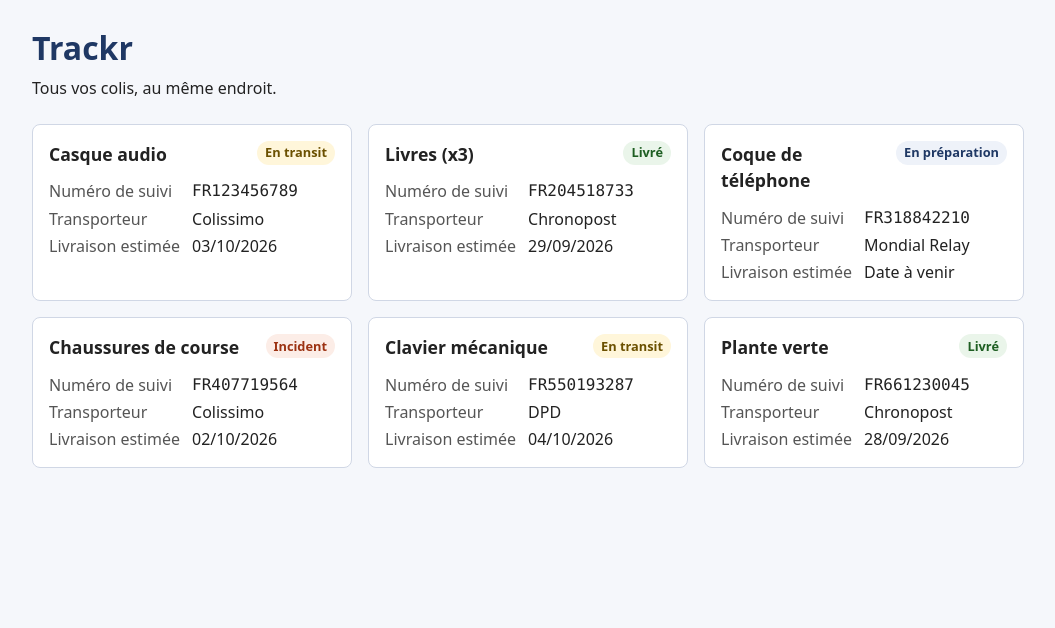
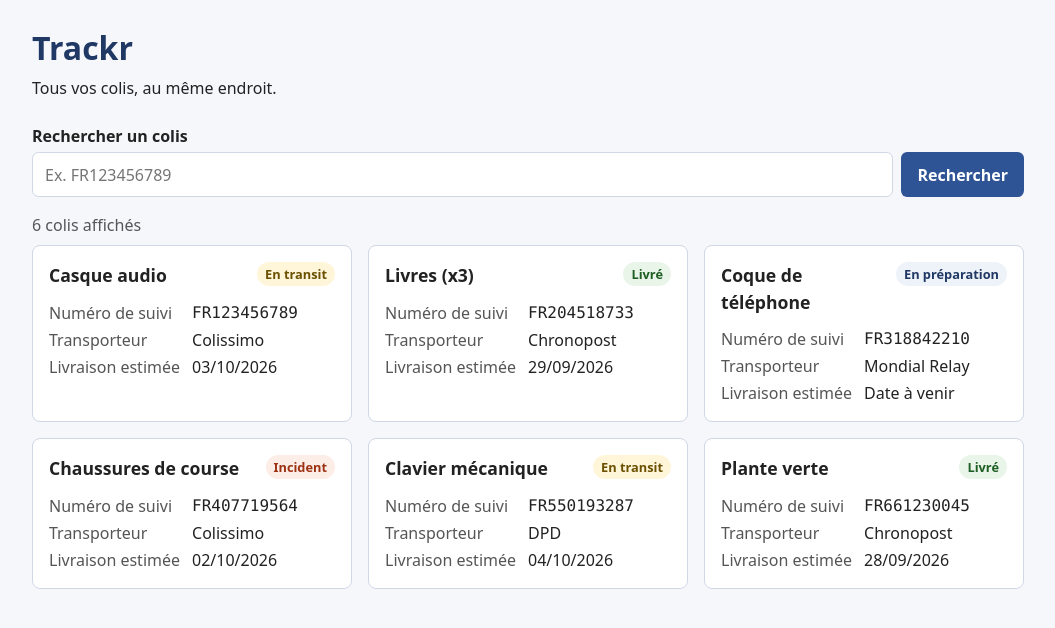
Before and after one commit to Mr-Moked/trackr-demo, a React (Vite) app: page / in a window 1280 px wide. Shown: the top 628 px of the page, without its empty margins (112-1167 px from the left). Built offline with nearby package versions, Linux system fonts and the light colour scheme.

Commit message:
feat: rechercher un colis par numéro de suivi (#3)

```diff
--- a/src/App.tsx
+++ b/src/App.tsx
@@ -1,7 +1,13 @@
+import { useState } from 'react'
 import { colisDemo } from './data/colis'
+import { rechercherColis } from './utils/recherche'
+import { BarreRecherche } from './components/BarreRecherche'
 import { ListeColis } from './components/ListeColis'
 
 export default function App() {
+  const [saisie, setSaisie] = useState('')
+  const resultats = rechercherColis(colisDemo, saisie)
+
   return (
     <div className="page">
       <header className="page__entete">
@@ -9,7 +15,11 @@ export default function App() {
         <p>Tous vos colis, au même endroit.</p>
       </header>
       <main>
-        <ListeColis colis={colisDemo} />
+        <BarreRecherche onRechercher={setSaisie} />
+        <p className="compteur" role="status">
+          {resultats.length} colis affiché{resultats.length > 1 ? 's' : ''}
+        </p>
+        <ListeColis colis={resultats} />
       </main>
     </div>
   )
--- /dev/null
+++ b/src/components/BarreRecherche.tsx
@@ -0,0 +1,30 @@
+import { useState, type FormEvent } from 'react'
+
+interface Props {
+  onRechercher: (saisie: string) => void
+}
+
+export function BarreRecherche({ onRechercher }: Props) {
+  const [saisie, setSaisie] = useState('')
+
+  function soumettre(e: FormEvent<HTMLFormElement>) {
+    e.preventDefault()
+    onRechercher(saisie)
+  }
+
+  return (
+    <form className="recherche" role="search" onSubmit={soumettre}>
+      <label htmlFor="recherche-colis">Rechercher un colis</label>
+      <div className="recherche__ligne">
+        <input
+          id="recherche-colis"
+          type="search"
+          placeholder="Ex. FR123456789"
+          value={saisie}
+          onChange={(e) => setSaisie(e.target.value)}
+        />
+        <button type="submit">Rechercher</button>
+      </div>
+    </form>
+  )
+}
--- /dev/null
+++ b/src/utils/recherche.ts
@@ -0,0 +1,13 @@
+import type { Colis } from '../types'
+
+/** Normalise une saisie : espaces retirés (« FR 123 » -> « FR123 »). */
+export function normaliserNumero(saisie: string): string {
+  return saisie.replace(/\s+/g, '')
+}
+
+/** Colis dont le numéro de suivi contient la saisie. Saisie vide : tous les colis. */
+export function rechercherColis(colis: Colis[], saisie: string): Colis[] {
+  const requete = normaliserNumero(saisie)
+  if (requete === '') return colis
+  return colis.filter((c) => c.numeroSuivi.includes(requete))
+}
```
